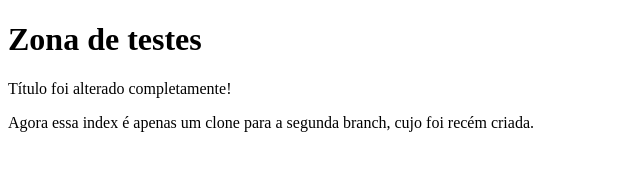
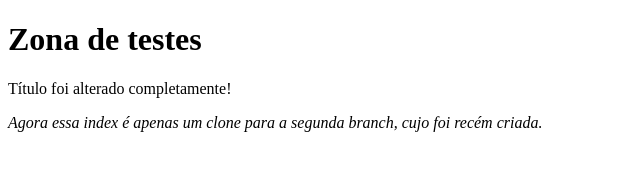
Before and after one commit to BrunoFontouraIF/Repositorio-Teste, a plain HTML site: page index.html in a window 1280 px wide. Shown: the full height of the page, 0-640 px from the left. Drawn offline with Linux system fonts and the light colour scheme.

Commit message:
Add "<em>"

```diff
--- a/index.html
+++ b/index.html
@@ -8,6 +8,6 @@
 <body>
     <h1>Zona de testes</h1>
     <p>Título foi alterado completamente!</p>
-    <p>Agora essa index é apenas um clone para a segunda branch, cujo foi recém criada.</p>
+    <em><p>Agora essa index é apenas um clone para a segunda branch, cujo foi recém criada.</p></em>
 </body>
 </html>
```
